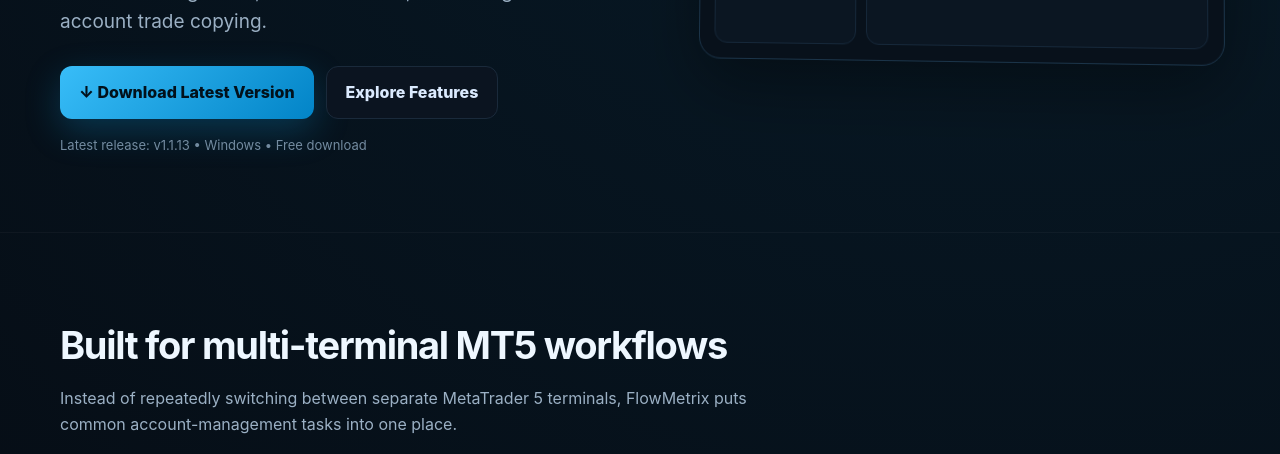
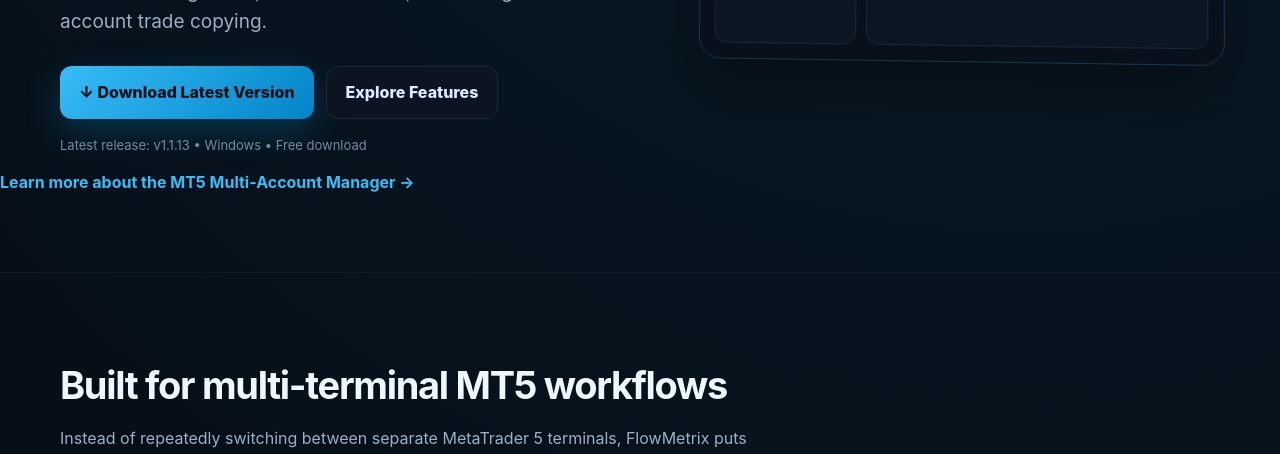
Before and after one commit to suvo08456/FlowMetrix, a plain HTML site: page index.html in a window 1280 px wide. Shown: the part 612-1066 px from the top of the page. Drawn offline with Linux system fonts and the light colour scheme.

Commit message:
Add files via upload

```diff
--- a/index.html
+++ b/index.html
@@ -84,6 +84,12 @@
     @media(max-width:850px){.links{display:none}.grid,.copy,.contact{grid-template-columns:1fr}.features,.steps{grid-template-columns:1fr 1fr}.dashboard{transform:none}.hero{padding-top:60px}}
     @media(max-width:560px){.wrap{width:min(100% - 26px,var(--max))}.features,.steps,.cards{grid-template-columns:1fr}.navbtn{display:none}h1{font-size:45px}.lead{font-size:17px}.cta{display:block}.cta .btn{margin-top:18px}}
   </style>
+
+<style>
+.seo-link{display:inline-block;margin-top:14px;color:#38bdf8;font-weight:700;text-decoration:none}
+.seo-link:hover{text-decoration:underline}
+</style>
+
 </head>
 <body>
 <nav>
@@ -127,7 +133,9 @@
         </div>
       </div>
     </div>
-  </section>
+
+  <a href="mt5-multi-account-manager.html" class="seo-link">Learn more about the MT5 Multi-Account Manager →</a>
+</section>
 
   <section id="features">
     <div class="wrap">
```
